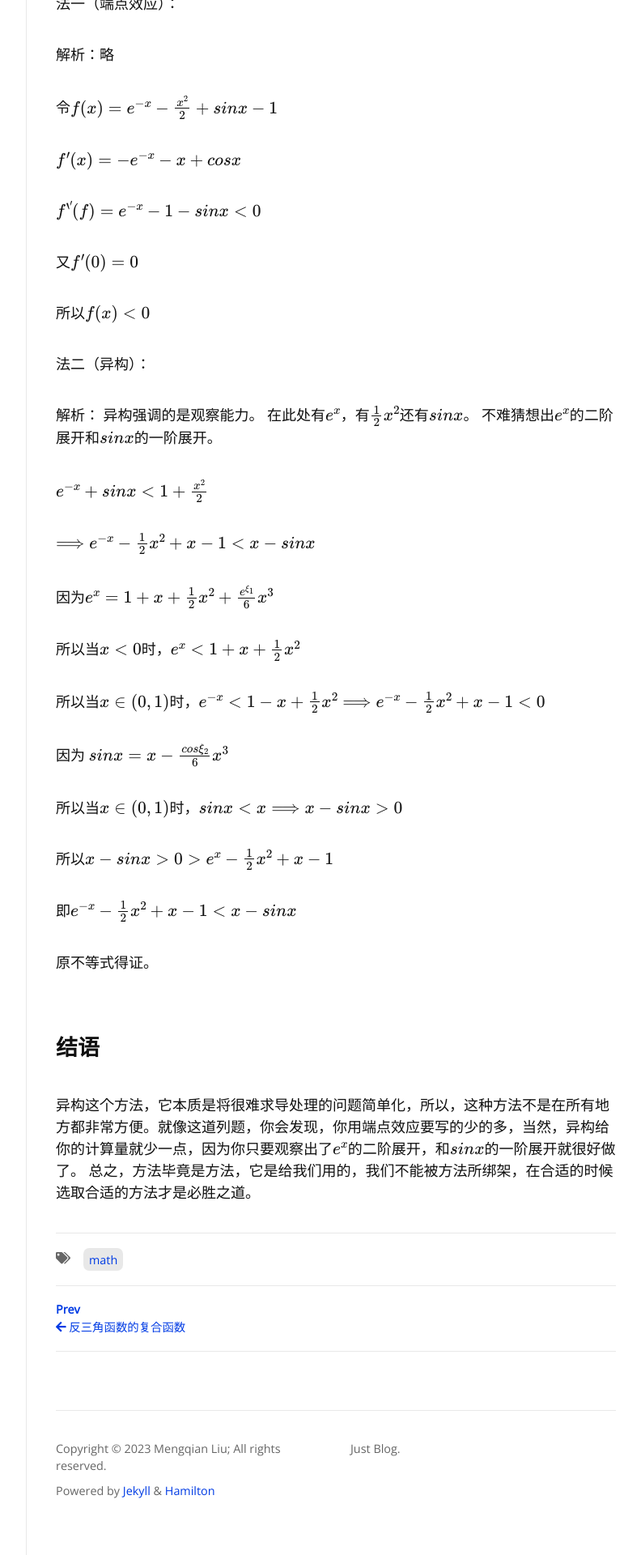
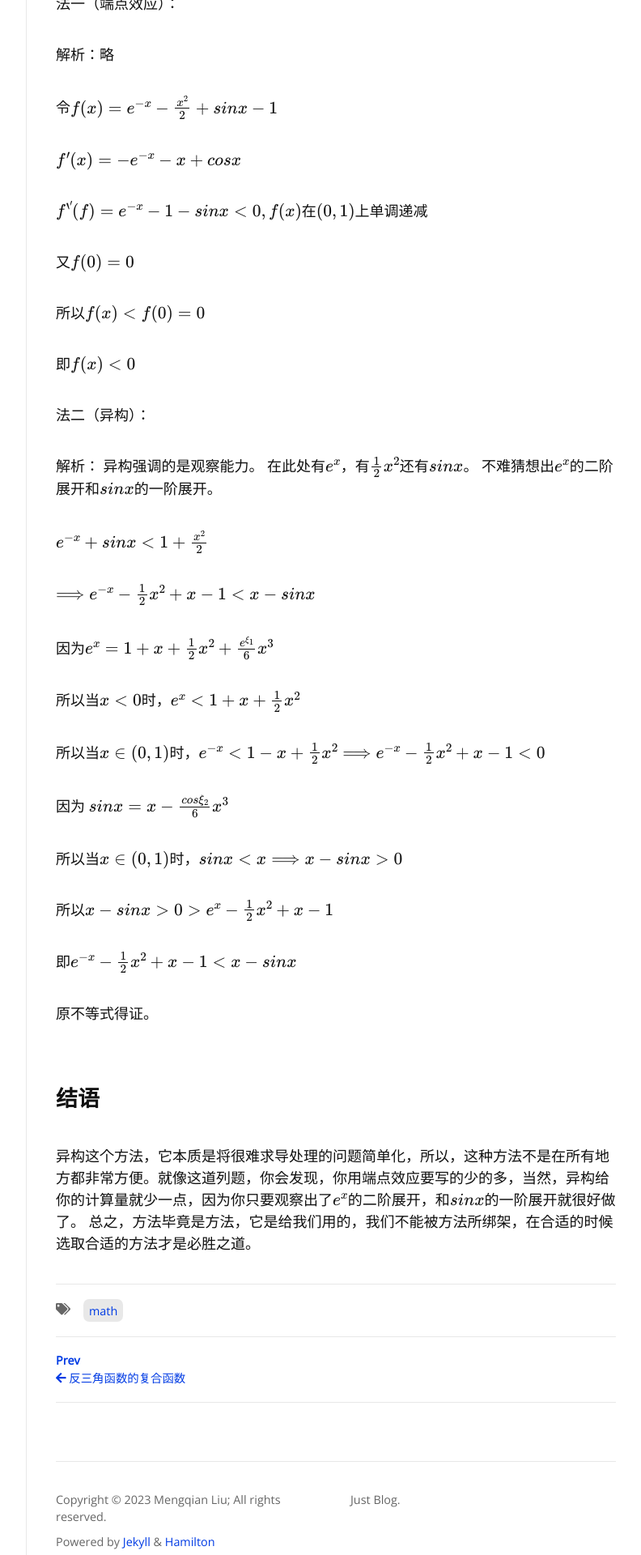
Before and after one commit to cloud-windl/cloud-windl.github.io, a Jekyll site: the page built from _posts/2023-11-20--异构和泰勒展开.md, in a window 1280 px wide. Shown: the part 2398-4318 px from the top of the page at 81% size, without its empty margins (357-1149 px from the left). Built offline with Jekyll 4.4.1, drawn with Linux system fonts in a browser that asks for light colours; nearby versions of some CDN libraries; some web fonts are replaced.

Commit message:
Update 2023-11-20--异构和泰勒展开.md

```diff
--- a/_posts/2023-11-20--异构和泰勒展开.md
+++ b/_posts/2023-11-20--异构和泰勒展开.md
@@ -54,11 +54,13 @@ $-e^{-x} + sinx < 1 + \frac{x^2}{2} (0 < x < 1)$
 
 $f'(x)=-e^{-x} -x + cosx $
 
-$f^{''}(f) = e^{-x} - 1 - sinx < 0$
+$f^{''}(f) = e^{-x} - 1 - sinx < 0, f(x)$在$(0,1)$上单调递减
 
-又$f'(0) = 0$
+又$f(0) = 0$
 
-所以$f(x) < 0$
+所以$f(x) < f(0) = 0$
+
+即$f(x) < 0$
 
 法二（异构）：
 
```
